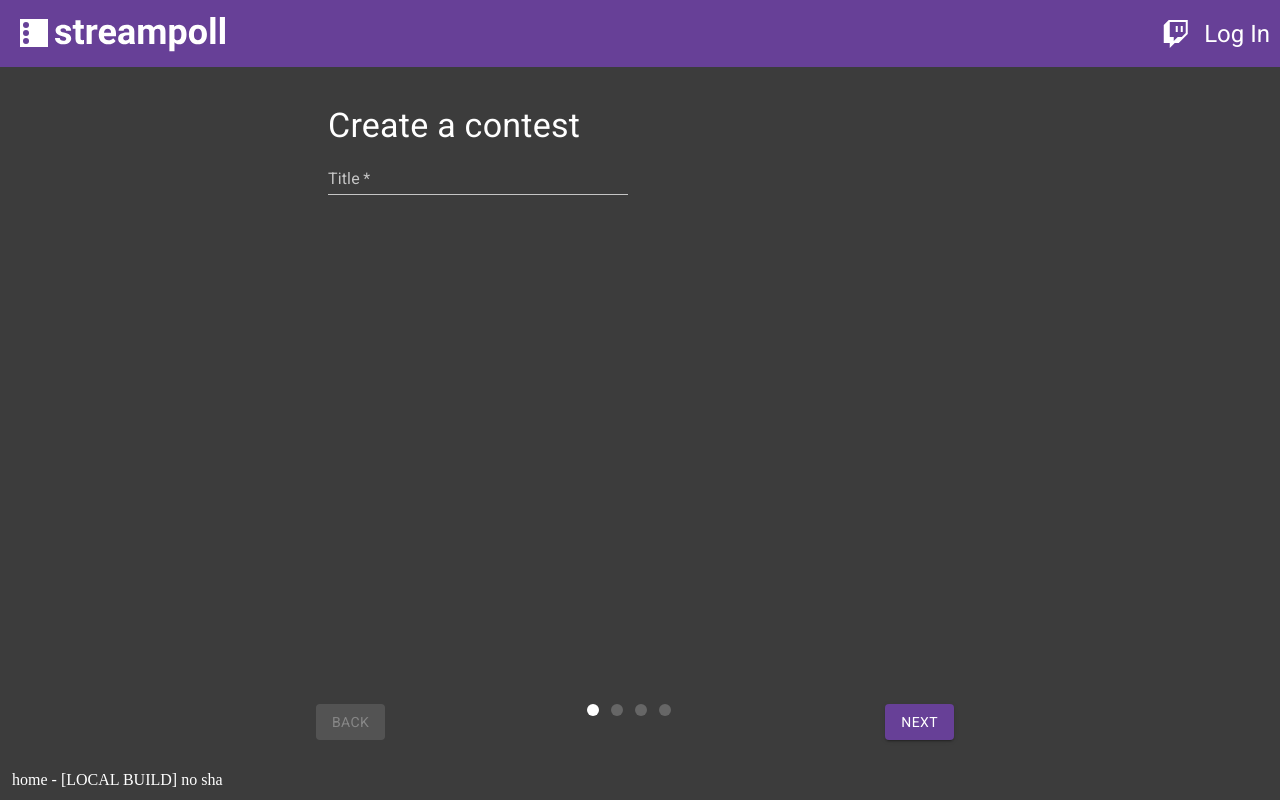
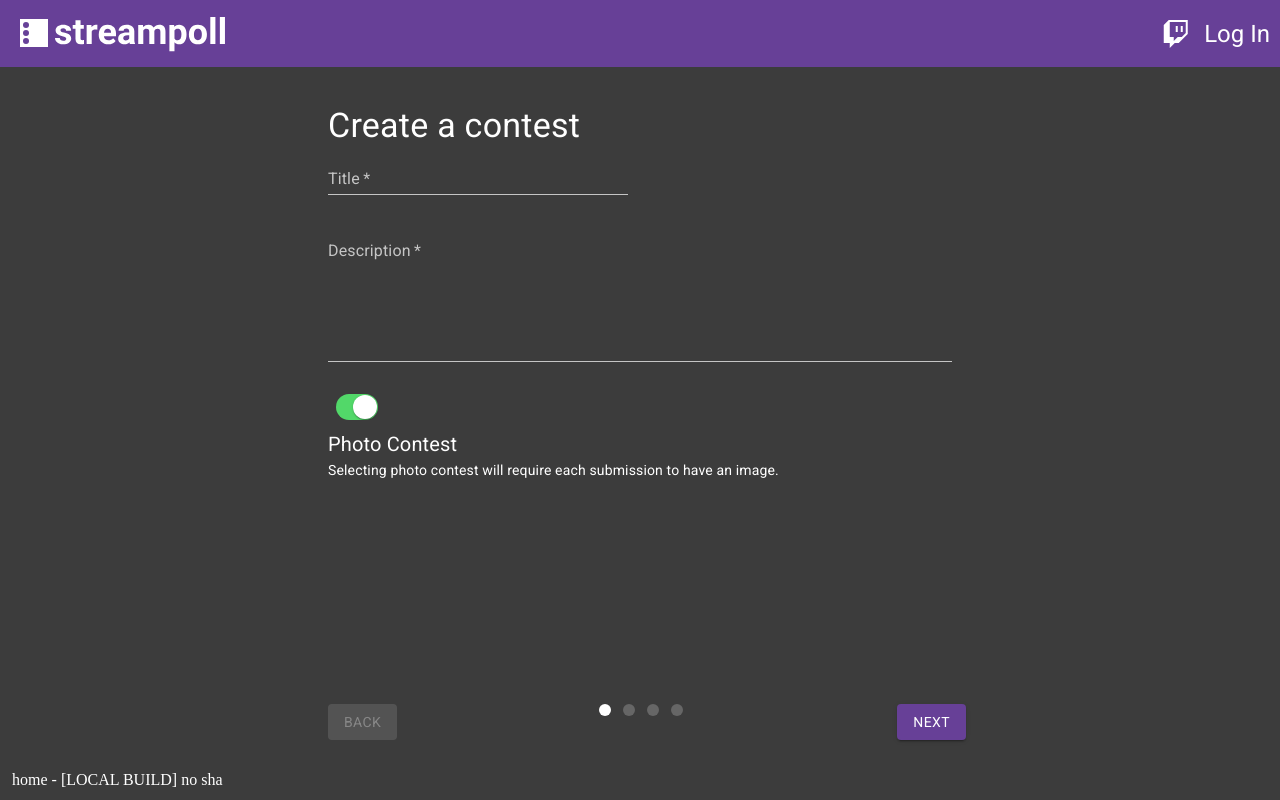
Before and after one commit to alex-oser/streampoll, a React (Create React App) app: page /create/contest in a window 1280 px wide. Built offline with nearby package versions, Linux system fonts and the light colour scheme; no server answers.

Commit message:
DEEEEEEEPLOOOOOOOYJENKINS
Co-authored-by: Alex Oser <alex-oser@users.noreply.github.com>

```diff
--- a/src/index.css
+++ b/src/index.css
@@ -99,7 +99,7 @@
   display: flex;
   padding-top: 14px;
   padding-bottom: 4px;
-  border-left: 10px solid #fff;
+  border-left: 8px solid #b214f3;
 
   margin-left: 5px;
   margin-top: 21px;
--- a/src/views/contest/CreateContest.tsx
+++ b/src/views/contest/CreateContest.tsx
@@ -62,7 +62,7 @@ export const CreateContest = () => {
         <StepTwo />
         <StepThree />
 
-        {/* <ProgressBar numberOfSteps={4} onSubmit={submitForm} /> */}
+        <ProgressBar numberOfSteps={4} onNext={() => {}} onSubmit={submitForm} />
       </Grid>
     </div>
   );
--- a/src/views/contest/steps/StepOne.tsx
+++ b/src/views/contest/steps/StepOne.tsx
@@ -1,10 +1,10 @@
 import { TextField, Typography, Grid } from "@material-ui/core";
-import { useContext, useEffect, useState } from "react";
+import { useContext, useEffect } from "react";
 import { AppleStyleToggle } from "../../../components/AppleStyleToggle";
 import { Context } from "../../../store";
 import * as yup from "yup";
-import { Formik, useFormik, useFormikContext } from "formik";
-import { ProgressBar } from "../../../components/ProgressBar";
+import { useFormik, useFormikContext } from "formik";
+// import { ProgressBar } from "../../../components/ProgressBar";
 
 const validationSchema = yup.object({
   title: yup.string().required("title is required"),
@@ -24,14 +24,14 @@ export const StepOne = ({ onSubmit }: { onSubmit: Function }) => {
   //   allowImageLinks: true,
   // });
 
-  const { values, submitForm } = useFormikContext();
-
-  console.log(values);
+  // const { values, submitForm } = useFormikContext();
+  // console.log(values);
 
   const formik = useFormik({
     initialValues: {
       title: "",
       description: "",
+      allowImageLinks: true,
     },
     validationSchema: validationSchema,
     onSubmit: (values) => {},
@@ -63,12 +63,12 @@ export const StepOne = ({ onSubmit }: { onSubmit: Function }) => {
         />
       </Grid>
 
-      <ProgressBar
+      {/* <ProgressBar
         numberOfSteps={4}
         onNext={formik.handleSubmit}
         onSubmit={onSubmit}
-      />
-      {/* <Grid item xs={12}>
+      /> */}
+      <Grid item xs={12}>
         <TextField
           color="secondary"
           required
@@ -77,21 +77,20 @@ export const StepOne = ({ onSubmit }: { onSubmit: Function }) => {
           id="desc"
           name="desc"
           label="Description"
-          value={contest.description}
+          value={formik.values.description}
           fullWidth
-          onChange={(e) =>
-            setContest({ ...contest, description: e.target.value })
-          }
+          onChange={formik.handleChange}
         />
       </Grid>
 
       <Grid item xs={12}>
         <div style={{ flex: 1 }}>
           <AppleStyleToggle
-            onChange={(e) =>
-              setContest({ ...contest, allowImageLinks: e.target.checked })
-            }
-            checked={contest.allowImageLinks}
+            onChange={formik.handleChange}
+            // onChange={(e) =>
+            //   setContest({ ...contest, allowImageLinks: e.target.checked })
+            // }
+            checked={formik.values.allowImageLinks}
           />
           <Typography color="textPrimary" variant="h6">
             Photo Contest
@@ -101,7 +100,7 @@ export const StepOne = ({ onSubmit }: { onSubmit: Function }) => {
             image.
           </Typography>
         </div>
-      </Grid> */}
+      </Grid>
     </Grid>
   );
 };
```
